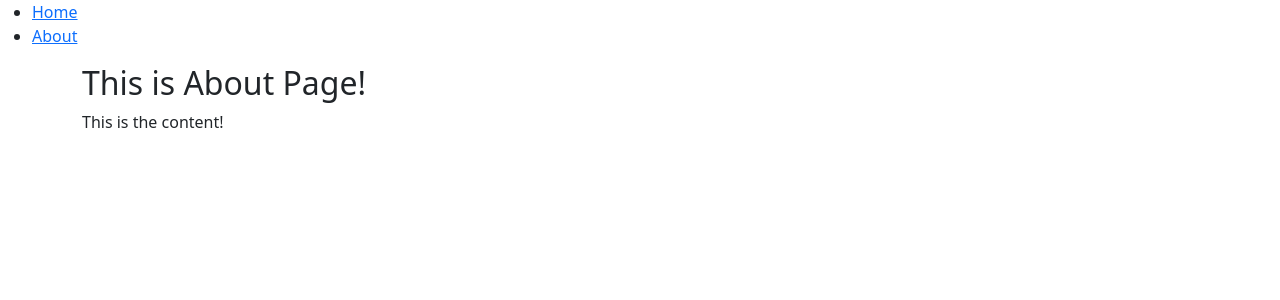
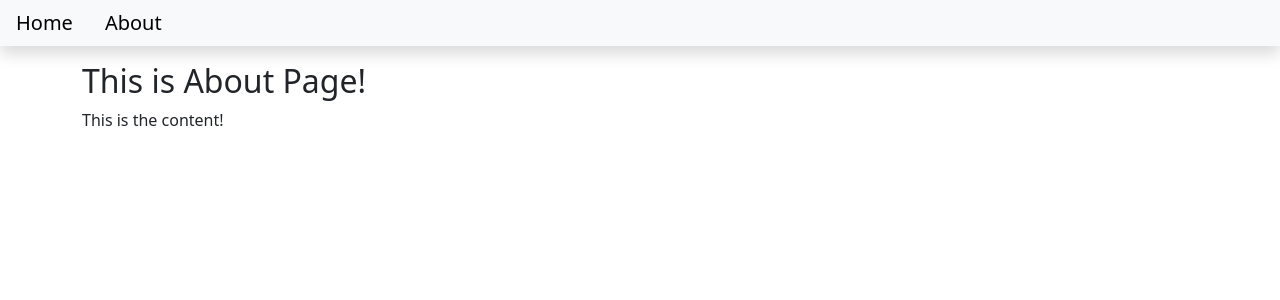
Before and after one commit to kingamal/blog_and_translator_app, a Django app: page /about/ in a window 1280 px wide. Shown: the top 300 px of the page. Run offline with Django 5.2, Linux system fonts and the light colour scheme.

Commit message:
Applying bootstrap styling to the navigation menu

```diff
--- a/templates/base.html
+++ b/templates/base.html
@@ -8,14 +8,14 @@
         <title>Blog Posts</title>
     </head>
     <body>
-        <nav>
-            <div>
-                <ul>
-                    <li>
-                        <a href="{% url 'home' %}">Home</a>
+        <nav class="navbar navbar-expand-lg navbar-light bg-light shadow mb-3" id="mainNav">
+            <div class="collapse navbar-collapse" id="navbarResponsive">
+                <ul class="navbar-nav ml-auto">
+                    <li class="nav-item">
+                        <a class="navbar-brand p-3" href="{% url 'home' %}">Home</a>
                     </li>
                     <li>
-                        <a href="{% url 'about_view' %}">About</a>
+                        <a class="navbar-brand" href="{% url 'about_view' %}">About</a>
                     </li>
                 </ul>
             </div>
```
